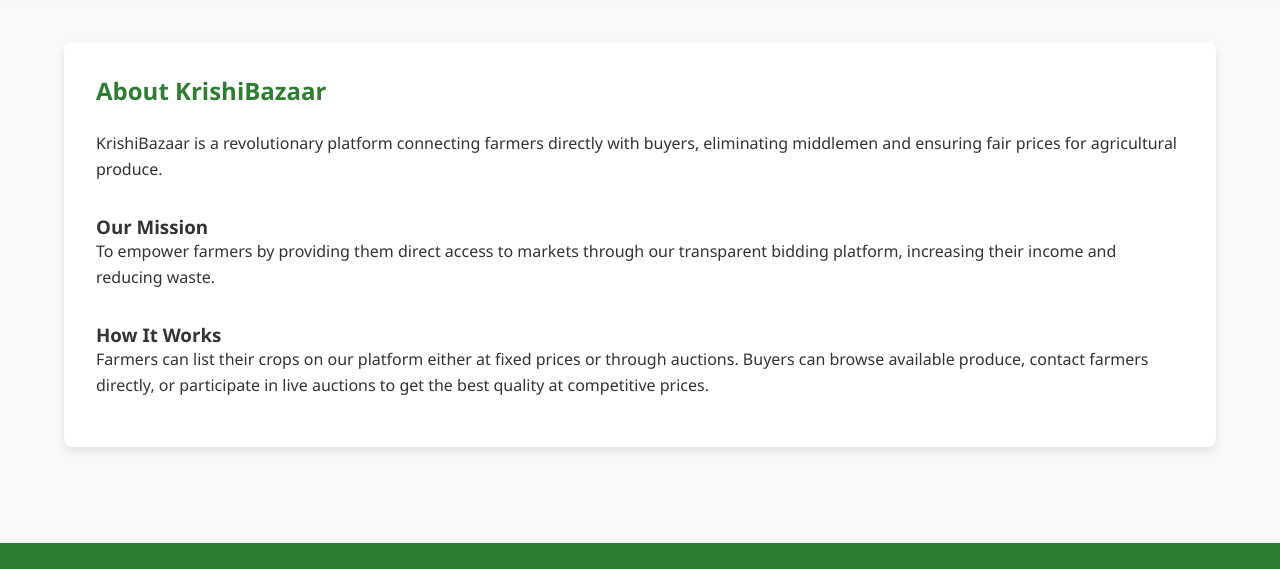
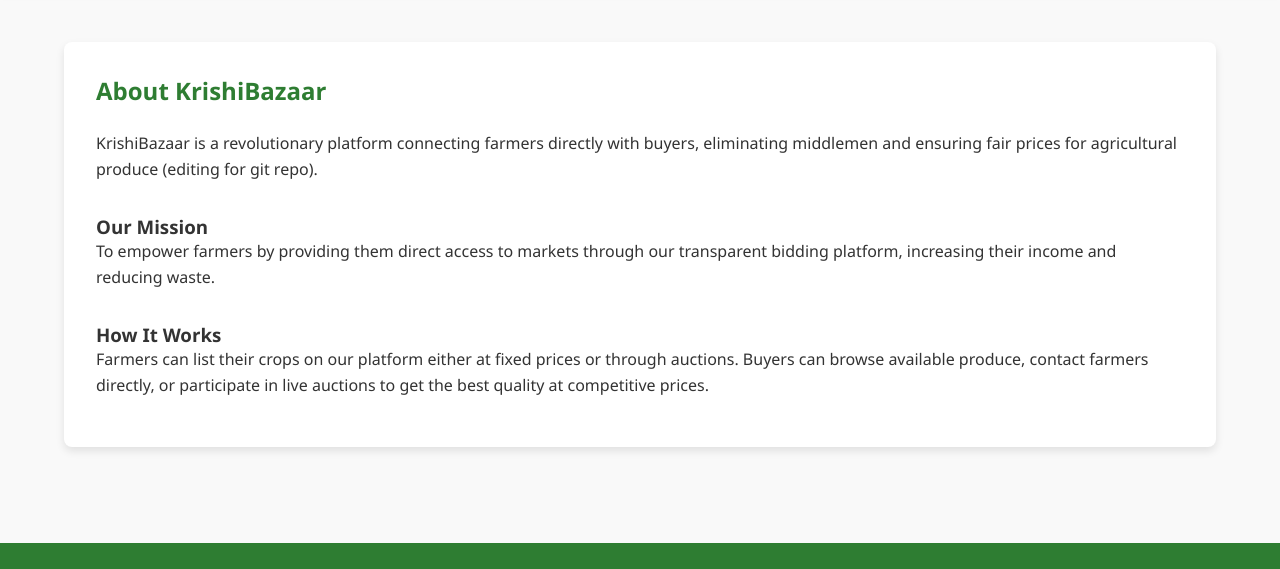
Before and after one commit to anubhav310/Krishibazar.github.io, a plain HTML site: page about.html in a window 1280 px wide. Shown: the part 77-646 px from the top of the page. Drawn offline with Linux system fonts and the light colour scheme.

Commit message:
Update about.html
editing for git reppo 1

```diff
--- a/about.html
+++ b/about.html
@@ -35,7 +35,7 @@
                 <h2 class="english">About KrishiBazaar</h2>
                 <h2 class="hindi hidden">कृषि बाजार के बारे में</h2>
 
-                <p class="english">KrishiBazaar is a revolutionary platform connecting farmers directly with buyers, eliminating middlemen and ensuring fair prices for agricultural produce.</p>
+                <p class="english">KrishiBazaar is a revolutionary platform connecting farmers directly with buyers, eliminating middlemen and ensuring fair prices for agricultural produce (editing for git repo).</p>
                 <p class="hindi hidden">कृषि बाजार एक क्रांतिकारी प्लेटफॉर्म है जो किसानों को सीधे खरीदारों से जोड़ता है, बिचौलियों को हटाता है और कृषि उत्पादों के लिए उचित मूल्य सुनिश्चित करता है।</p>
 
                 <h3 class="english" style="margin-top: 2rem;">Our Mission</h3>
```
